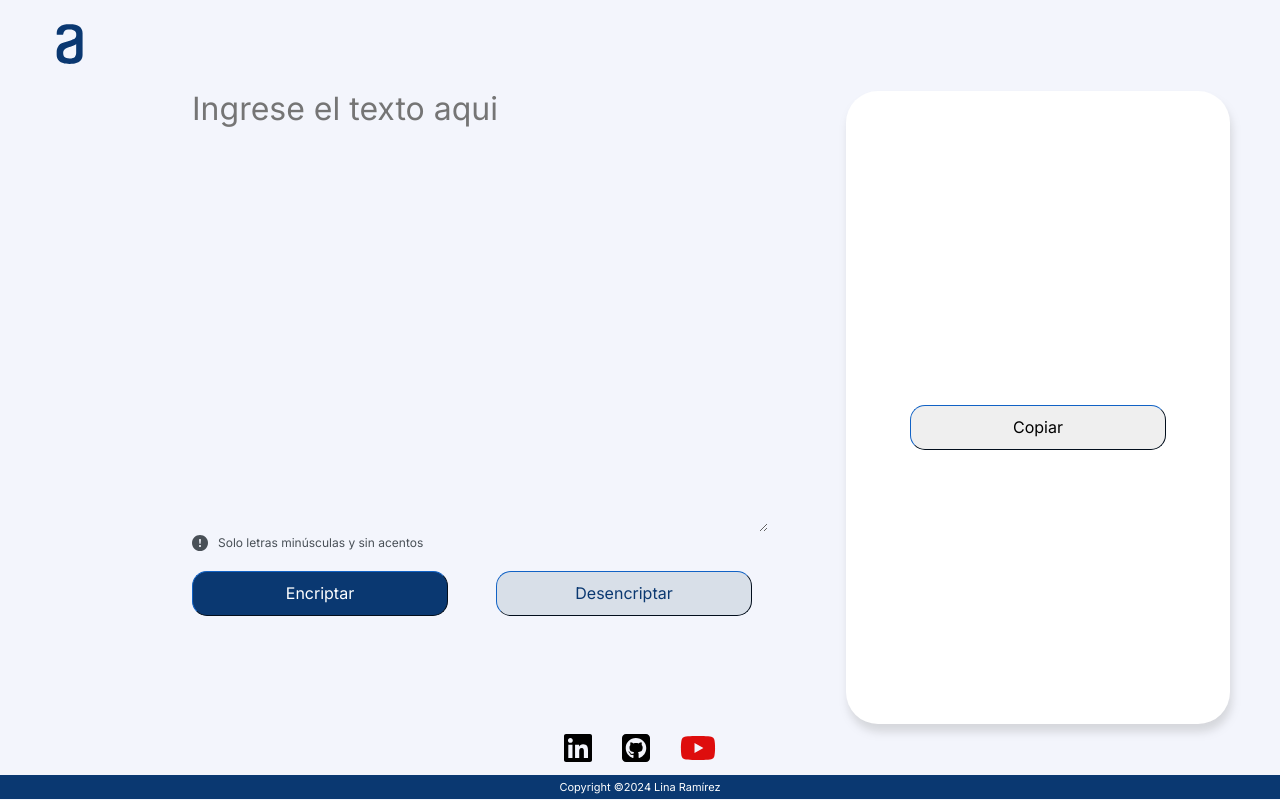
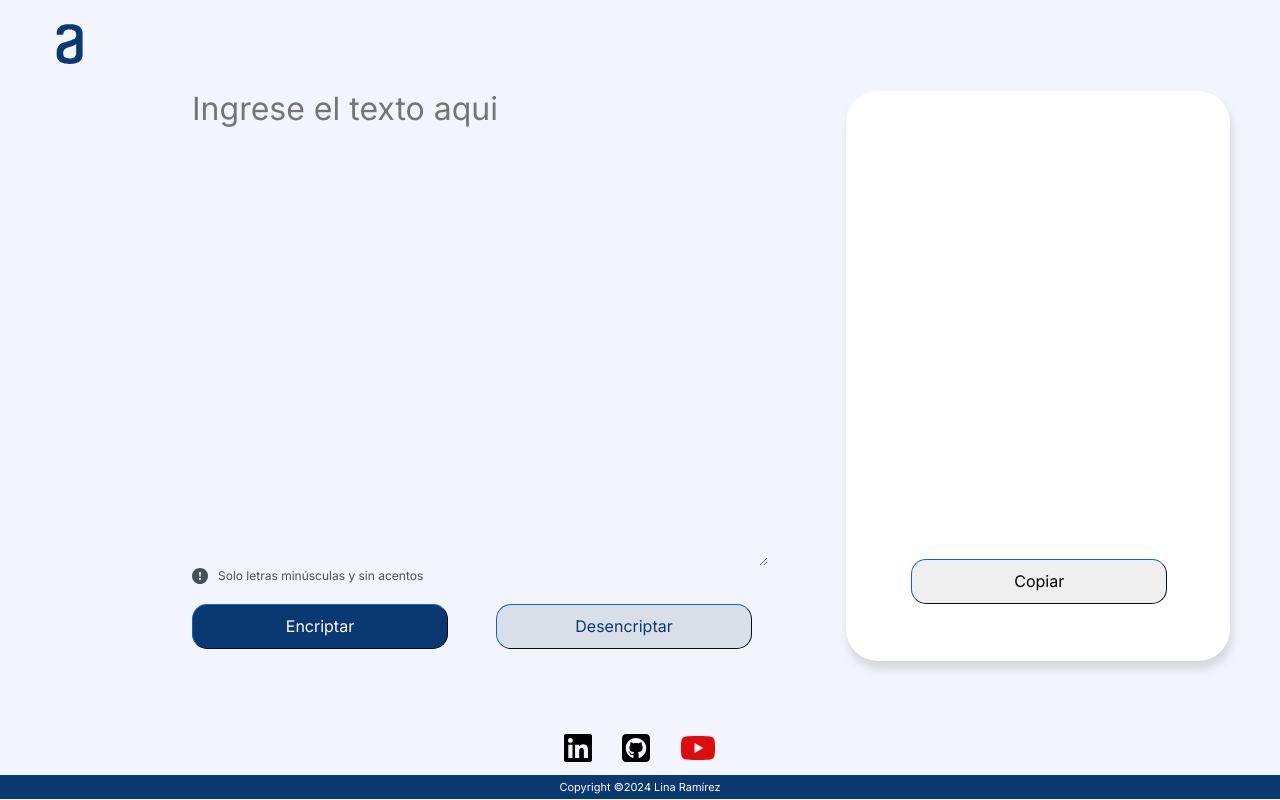
Before and after one commit to RamirezLina/AluraChallenge-1, a website: page index.html in a window 1280 px wide. Both pictures are taken after a click on the button "Desencriptar". Drawn offline with Linux system fonts and the light colour scheme; some packages are replaced by stand-ins of ours; a script that the page names is missing.

Commit message:
Change poition of buttons encrypt, decrypt and copy

```diff
--- a/css/index.css
+++ b/css/index.css
@@ -1,6 +1,7 @@
 @import url(normalize.css);
 @import url(header.css);
 @import url(footer.css);
+@import url(tablet-resp.css);
 @import url('https://fonts.googleapis.com/css2?family=Inter:wght@100..900&display=swap');
 
 :root {
@@ -34,9 +35,11 @@ body {
 	background-color: white;
 	border-radius: 32px;
 	width: 30dvw;
+	height: 90%;
 	align-content: center;
 	text-align: center;
 	box-shadow: 2px 8px 8px rgba(128, 128, 128, 0.25);
+	position: relative;
 }
 
 .main__image {
@@ -61,7 +64,7 @@ body {
 	color: var(--blue-color);
 	background-color: var(--main-color);
 	border: none;
-	max-height: 80%;
+	height: 75%;
 	max-width: 45dvw;
 }
 
@@ -110,6 +113,12 @@ button:hover {
 	background-color: var(--gray-color);
 }
 
+#copy-button {
+	position: absolute;
+	bottom: 10%;
+	left: 17%;
+}
+
 .unavailable {
 	display: none;
 }
--- a/index.html
+++ b/index.html
@@ -6,7 +6,7 @@
     <meta name="viewport" content="width=device-width, initial-scale=1.0" />
     <meta name="description" content="Web application to encrypt and devrypt text  written by the user" />
     <meta name="og:title" content="Text Encryptor Arequipie" />
-    <meta name="og:description" content="Web application to encrypt and devrypt text  written by the use" />
+    <meta name="og:description" content="Web application to encrypt and devrypt text  written by the user" />
     <meta name="og:image" content="./assets/icons/favicon.svg" />
     <title>Encryptor Arequipie</title>
     <link rel="icon" href="./assets/icons/favicon.svg" type="image/x-icon" />
@@ -37,7 +37,7 @@
           <h3 class="main__result-title">Ningun mensaje fue encontrado</h3>
           <p id="output-box">Ingresa el texto que desees encriptar o desencriptar</p>
         </div>
-        <button class="btn-decrypt, unavailable" id="copy-button" disabled>Copiar</button>
+        <button class="btn-decrypt, unavailable" onclick="copyText()" id="copy-button" disabled>Copiar</button>
       </section>
     </main>
     <footer class="footer">
--- a/js/app.js
+++ b/js/app.js
@@ -62,3 +62,12 @@ function setResultText() {
   document.getElementById('copy-button').removeAttribute('disabled');
   document.getElementById('output-box').textContent = resultText;
 }
+
+const copyText = async () => {
+  try {
+    await navigator.clipboard.writeText(resultText);
+    console.log('Contenido copiado al portapapeles');
+  } catch (err) {
+    console.error('Error al copiar: ', err);
+  }
+}
```
Also changed, not shown: css/tablet-resp.css (added).
